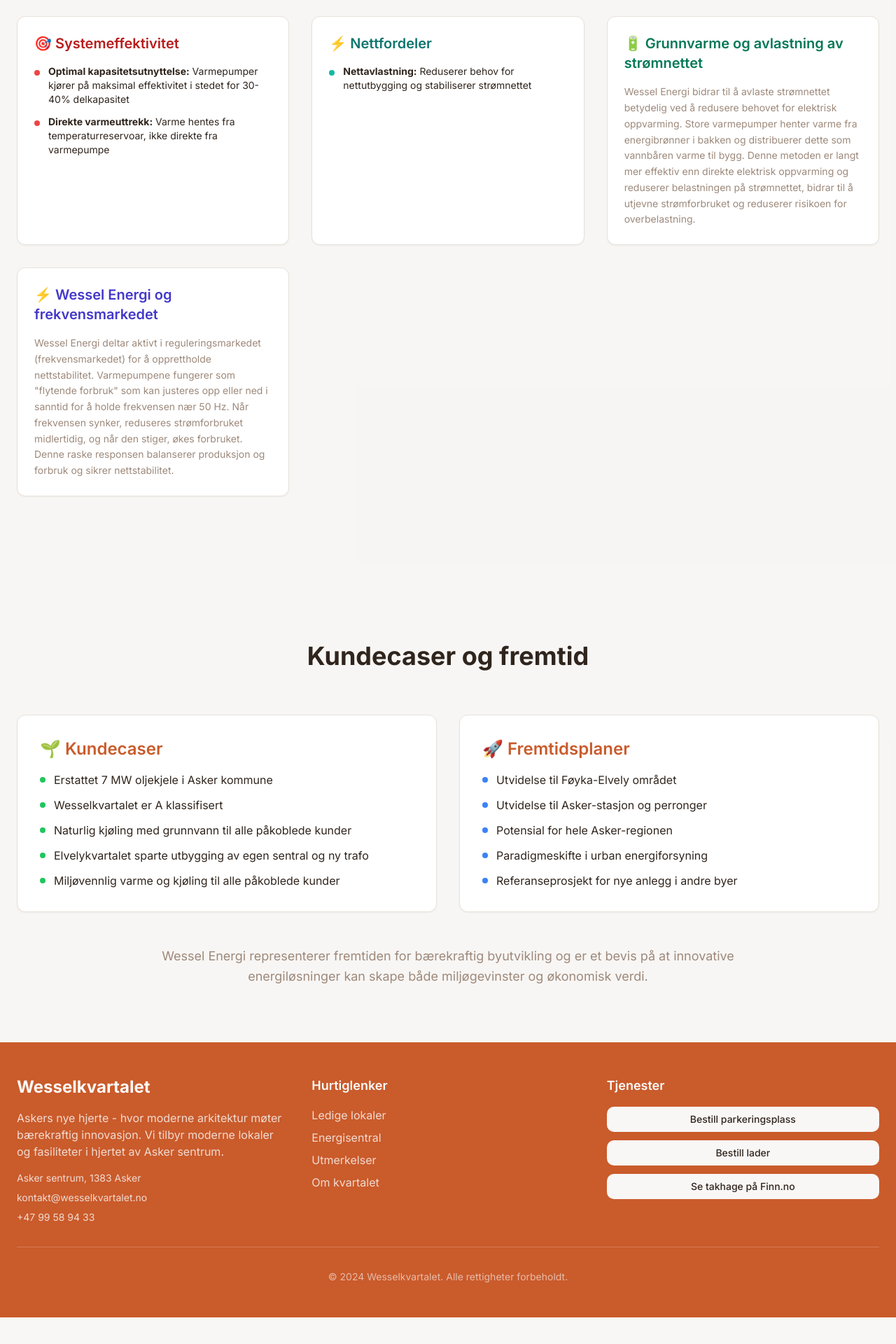
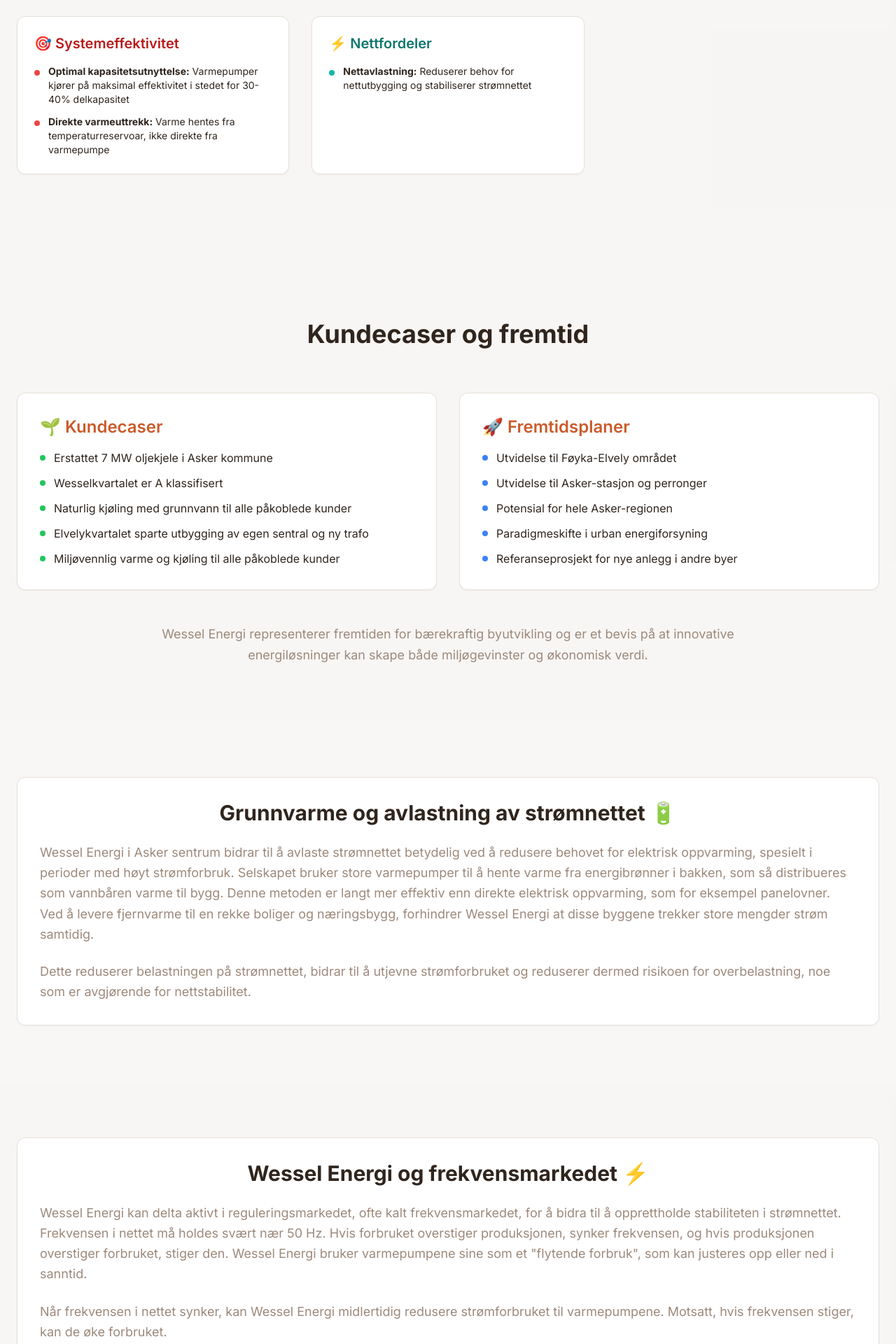
Before and after one commit to haakonnore/wesselkvartlet-hjemmeside, a React (Vite) app: page /wessel-energi in a window 1280 px wide. Shown: the part 5800-7720 px from the top of the page at 70% size. Before the commit the page ends 7682 px from the top, so only its background shows below. Built offline with nearby package versions, Linux system fonts and the light colour scheme.

Commit message:
Reverted to commit 76592289ee4e00ac0fc055697751eeaa973851fe

```diff
--- a/src/pages/WesselEnergi.tsx
+++ b/src/pages/WesselEnergi.tsx
@@ -479,32 +479,6 @@ export default function WesselEnergi() {
                   </ul>
                 </CardContent>
               </Card>
-
-              {/* Ground Heat and Grid Relief */}
-              <Card className="shadow-sm">
-                <CardContent className="p-6">
-                  <h3 className="text-xl font-semibold mb-4 text-emerald-700">🔋 Grunnvarme og avlastning av strømnettet</h3>
-                  <p className="text-sm text-muted-foreground leading-relaxed">
-                    Wessel Energi bidrar til å avlaste strømnettet betydelig ved å redusere behovet for elektrisk oppvarming.
-                    Store varmepumper henter varme fra energibrønner i bakken og distribuerer dette som vannbåren varme til bygg.
-                    Denne metoden er langt mer effektiv enn direkte elektrisk oppvarming og reduserer belastningen på strømnettet,
-                    bidrar til å utjevne strømforbruket og reduserer risikoen for overbelastning.
-                  </p>
-                </CardContent>
-              </Card>
-
-              {/* Frequency Market */}
-              <Card className="shadow-sm">
-                <CardContent className="p-6">
-                  <h3 className="text-xl font-semibold mb-4 text-indigo-700">⚡ Wessel Energi og frekvensmarkedet</h3>
-                  <p className="text-sm text-muted-foreground leading-relaxed">
-                    Wessel Energi deltar aktivt i reguleringsmarkedet (frekvensmarkedet) for å opprettholde nettstabilitet.
-                    Varmepumpene fungerer som "flytende forbruk" som kan justeres opp eller ned i sanntid for å holde frekvensen
-                    nær 50 Hz. Når frekvensen synker, reduseres strømforbruket midlertidig, og når den stiger, økes forbruket.
-                    Denne raske responsen balanserer produksjon og forbruk og sikrer nettstabilitet.
-                  </p>
-                </CardContent>
-              </Card>
             </div>
           </div>
         </section>
@@ -582,6 +556,55 @@ export default function WesselEnergi() {
           </div>
         </section>
 
+        {/* Grid Relief and Ground Heat */}
+        <section className="py-20">
+          <div className="max-w-7xl mx-auto px-6">
+            <Card className="shadow-sm">
+              <CardContent className="p-8">
+                <h3 className="text-3xl font-bold mb-6 text-center">
+                  Grunnvarme og avlastning av strømnettet 🔋
+                </h3>
+
+                <div className="prose prose-lg max-w-none">
+                  <p className="text-lg text-muted-foreground leading-relaxed mb-6">
+                    Wessel Energi i Asker sentrum bidrar til å avlaste strømnettet betydelig ved å redusere behovet for elektrisk oppvarming, spesielt i perioder med høyt strømforbruk. Selskapet bruker store varmepumper til å hente varme fra energibrønner i bakken, som så distribueres som vannbåren varme til bygg. Denne metoden er langt mer effektiv enn direkte elektrisk oppvarming, som for eksempel panelovner. Ved å levere fjernvarme til en rekke boliger og næringsbygg, forhindrer Wessel Energi at disse byggene trekker store mengder strøm samtidig.
+                  </p>
+
+                  <p className="text-lg text-muted-foreground leading-relaxed">
+                    Dette reduserer belastningen på strømnettet, bidrar til å utjevne strømforbruket og reduserer dermed risikoen for overbelastning, noe som er avgjørende for nettstabilitet.
+                  </p>
+                </div>
+              </CardContent>
+            </Card>
+          </div>
+        </section>
+
+        {/* Frequency Market */}
+        <section className="py-20 bg-muted/30">
+          <div className="max-w-7xl mx-auto px-6">
+            <Card className="shadow-sm">
+              <CardContent className="p-8">
+                <h3 className="text-3xl font-bold mb-6 text-center">
+                  Wessel Energi og frekvensmarkedet ⚡
+                </h3>
+
+                <div className="prose prose-lg max-w-none">
+                  <p className="text-lg text-muted-foreground leading-relaxed mb-6">
+                    Wessel Energi kan delta aktivt i reguleringsmarkedet, ofte kalt frekvensmarkedet, for å bidra til å opprettholde stabiliteten i strømnettet. Frekvensen i nettet må holdes svært nær 50 Hz. Hvis forbruket overstiger produksjonen, synker frekvensen, og hvis produksjonen overstiger forbruket, stiger den. Wessel Energi bruker varmepumpene sine som et "flytende forbruk", som kan justeres opp eller ned i sanntid.
+                  </p>
+
+                  <p className="text-lg text-muted-foreground leading-relaxed mb-6">
+                    Når frekvensen i nettet synker, kan Wessel Energi midlertidig redusere strømforbruket til varmepumpene. Motsatt, hvis frekvensen stiger, kan de øke forbruket.
+                  </p>
+
+                  <p className="text-lg text-muted-foreground leading-relaxed">
+                    Denne raske responsen bidrar til å balansere produksjon og forbruk og sikrer at nettet forblir stabilt, noe som er spesielt viktig når andelen av variabel produksjon fra sol- og vindkraft øker.
+                  </p>
+                </div>
+              </CardContent>
+            </Card>
+          </div>
+        </section>
       </main>
       <Footer />
     </div>
```
